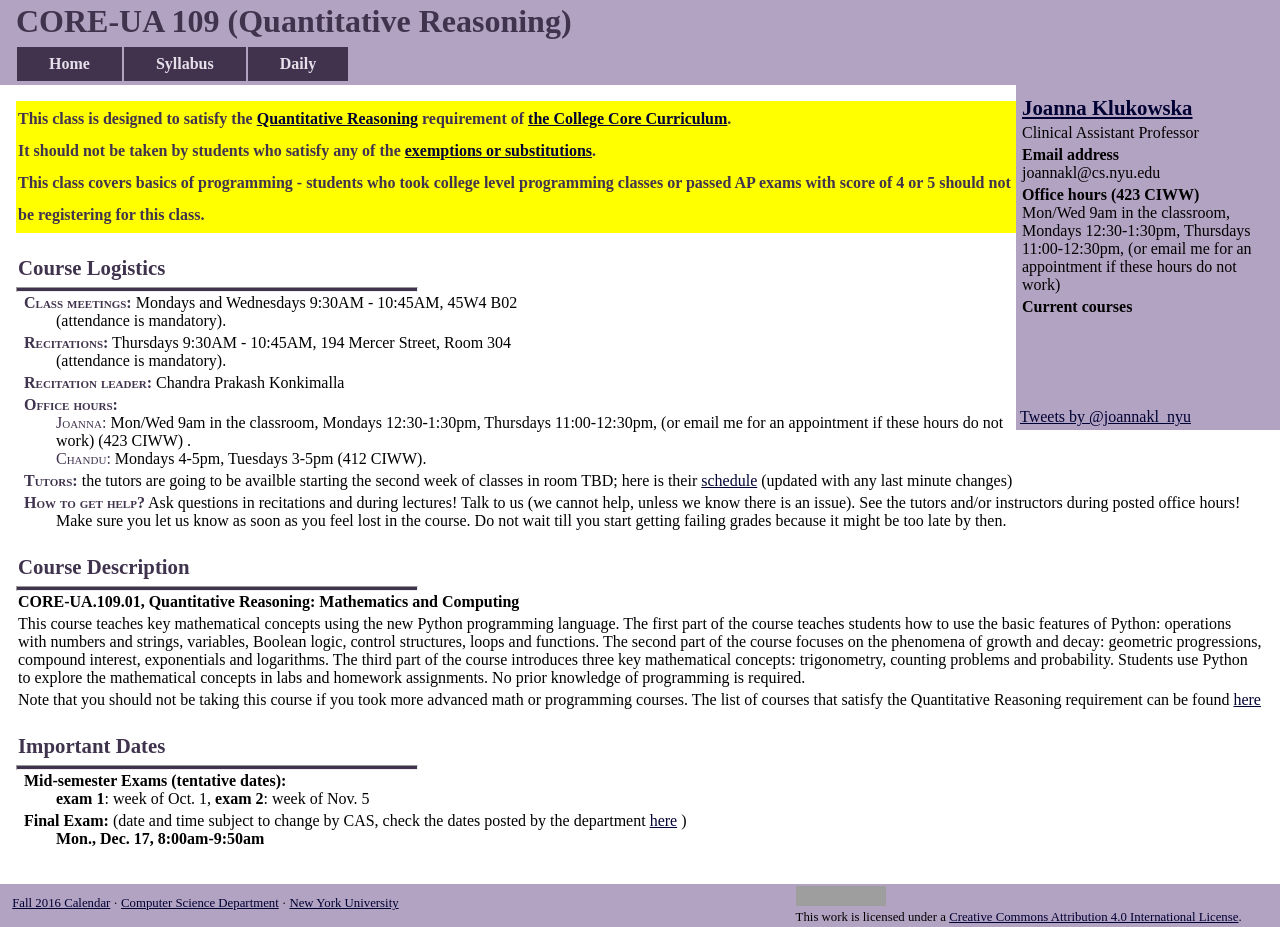
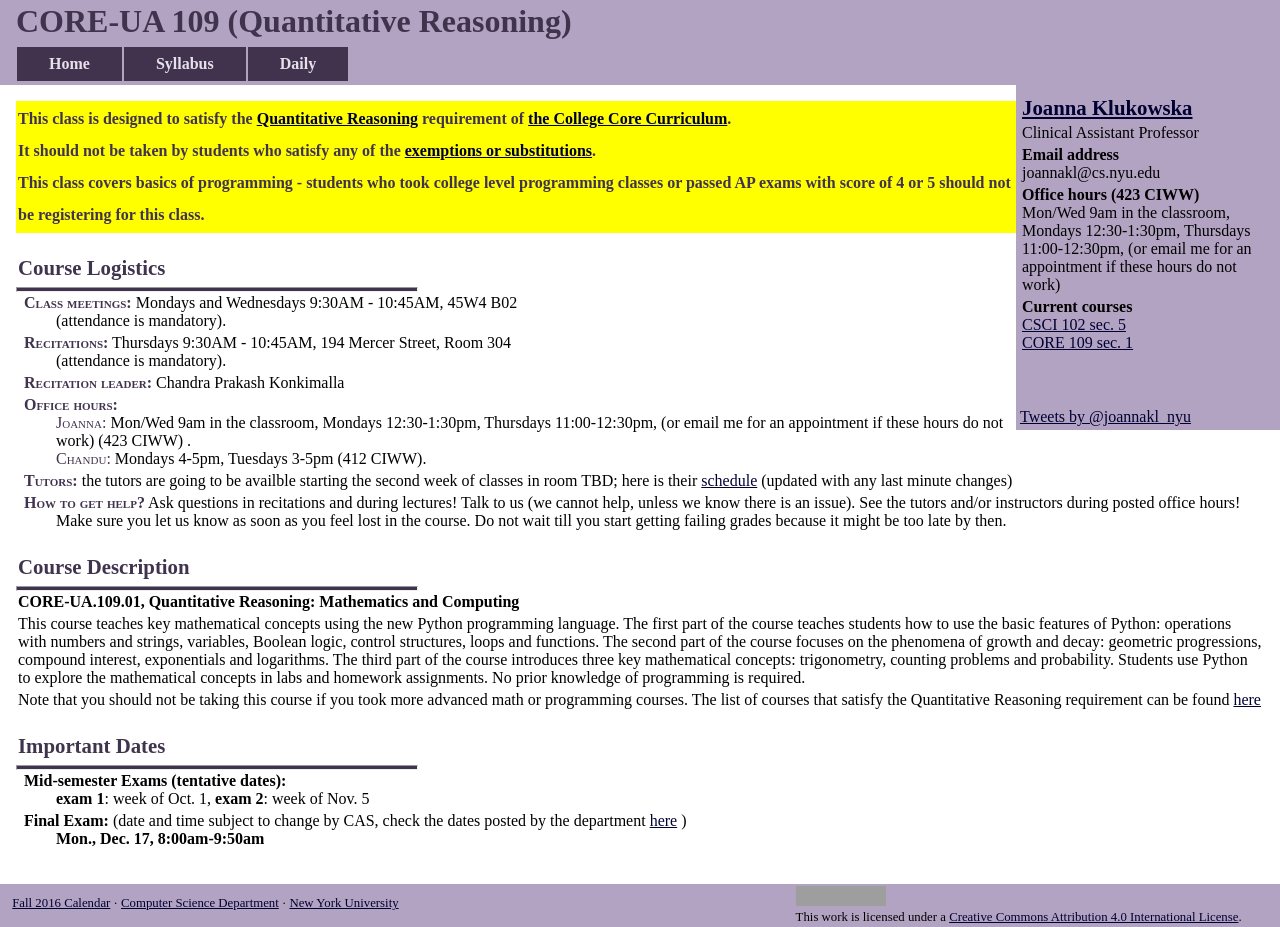
Before and after one commit to joannakl/core109_f18, a Jekyll site: the page built from index.markdown, in a window 1280 px wide. Built offline with Jekyll 4.4.1, drawn with Linux system fonts in a browser that asks for light colours; comment, search, counter and statistics services are not loaded; grey boxes are pictures that could not be loaded.

Commit message:
adding missing variables for current courses

```diff
--- a/_config.yml
+++ b/_config.yml
@@ -36,6 +36,15 @@ Mondays 12:30-1:30pm, Thursdays 11:00-12:30pm,
 instructor_office_hours_location: "423 CIWW"
 recitation_office_hours: "Mondays 4-5pm, Tuesdays 3-5pm"
 recitation_office_hours_location: "412 CIWW"
+
+
+current_course1_title: "CSCI 102 sec. 5"
+current_course1_link: "https://cs.nyu.edu/~joannakl/cs102_f18/"
+current_course2_title: "CORE 109 sec. 1"
+current_course2_link: "https://cs.nyu.edu/~joannakl/core109_f18/"
+current_course3_title: ""
+current_course3_link: ""
+
 
 tutor_location: "TBD"
 tutor_schedule_link: "TBD"
```
